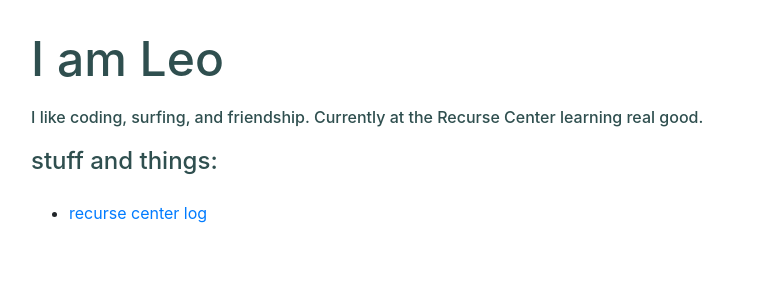
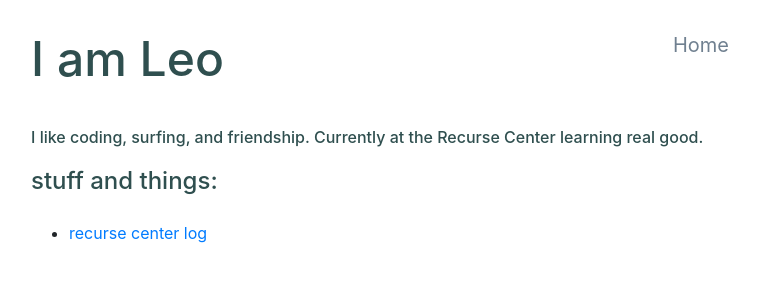
Before and after one commit to robinovitch61/robinovitch61.github.io, a Jekyll site: the page built from index.html, in a window 1280 px wide. Shown: the top 300 px of the page, without its empty margins (261-1020 px from the left). Built offline with Jekyll 4.4.1, drawn with Linux system fonts in a browser that asks for light colours.

Commit message:
add nav bar with simple home button

```diff
--- /dev/null
+++ b/_includes/navigation.html
@@ -0,0 +1,6 @@
+<div class="custom-nav">
+    <h1 class="h1-text">I am Leo</h1>
+    <ul class="nav-buttons">
+        <a href="/" >Home</a>
+    </ul>
+</div>
--- a/_layouts/default.html
+++ b/_layouts/default.html
@@ -20,6 +20,7 @@ title: Leo
     <body>
         <div class="flexwrap">
             <div class="contentwrap">
+                {% include navigation.html %}
                 {{ content }}
             </div>
         </div>
--- a/_layouts/logpost.html
+++ b/_layouts/logpost.html
@@ -2,7 +2,7 @@
 layout: default
 ---
 
-<h1 class="h1-text">{{ page.title | downcase }}</h1>
+<h1 class="h2-text">{{ page.title | downcase }}</h1>
 
 <div class="log-text">
     {{ content }}
--- a/_sass/main.scss
+++ b/_sass/main.scss
@@ -21,12 +21,19 @@ ul li { padding: 5px 0px; }
 
 .h2-text {
     color: darkslategrey;
+    font-size: 2rem;
+    margin: 20px;
+    margin-left: 2px;
+}
+
+.h3-text {
+    color: darkslategrey;
     font-size: 1.5rem;
     margin: 20px;
     margin-left: 2px;
 }
 
-.h3-text {
+.h4-text {
     color: darkslategrey;
     font-size: 1rem;
     margin: 20px;
@@ -59,3 +66,20 @@ ul li { padding: 5px 0px; }
     flex-direction: column;
     align-items: center;
 }
+
+.custom-nav {
+    display: flex;
+    justify-content: space-between;
+}
+
+.nav-buttons {
+    margin-top: 20px;
+    margin-bottom: 20px;
+    font-size: 20px;
+    display: flex;
+    flex-direction: column;
+}
+
+.nav-buttons a {
+    color: slategray;
+}
--- a/index.html
+++ b/index.html
@@ -2,10 +2,9 @@
 layout: default
 title: Leo
 ---
-<h1 class="h1-text">I am Leo</h1>
-<h3 class="h3-text">I like coding, surfing, and friendship. Currently at the Recurse Center learning real good.</h3>
+<h3 class="h4-text">I like coding, surfing, and friendship. Currently at the Recurse Center learning real good.</h3>
 
-<h2 class="h2-text">stuff and things:</h2>
+<h2 class="h3-text">stuff and things:</h2>
 <ul>
     <li><a href="/recurse.html">recurse center log</a></li>
 </ul>
--- a/recurse.html
+++ b/recurse.html
@@ -3,8 +3,8 @@ layout: default
 title: RC
 ---
 
-<h1 class="h1-text">recurse log</h1>
-<h3 class="h3-text">I am currently at <a href="https://www.recurse.com">the Recurse Center</a> for the full 2019 Fall 2 batch.</h3>
+<h1 class="h2-text">recurse log</h1>
+<h3 class="h4-text">I am currently at <a href="https://www.recurse.com">the Recurse Center</a> for the full 2019 Fall 2 batch.</h3>
 
 <ul>
   {% for post in site.posts %}
```
Also changed, not shown: 5 other files.
